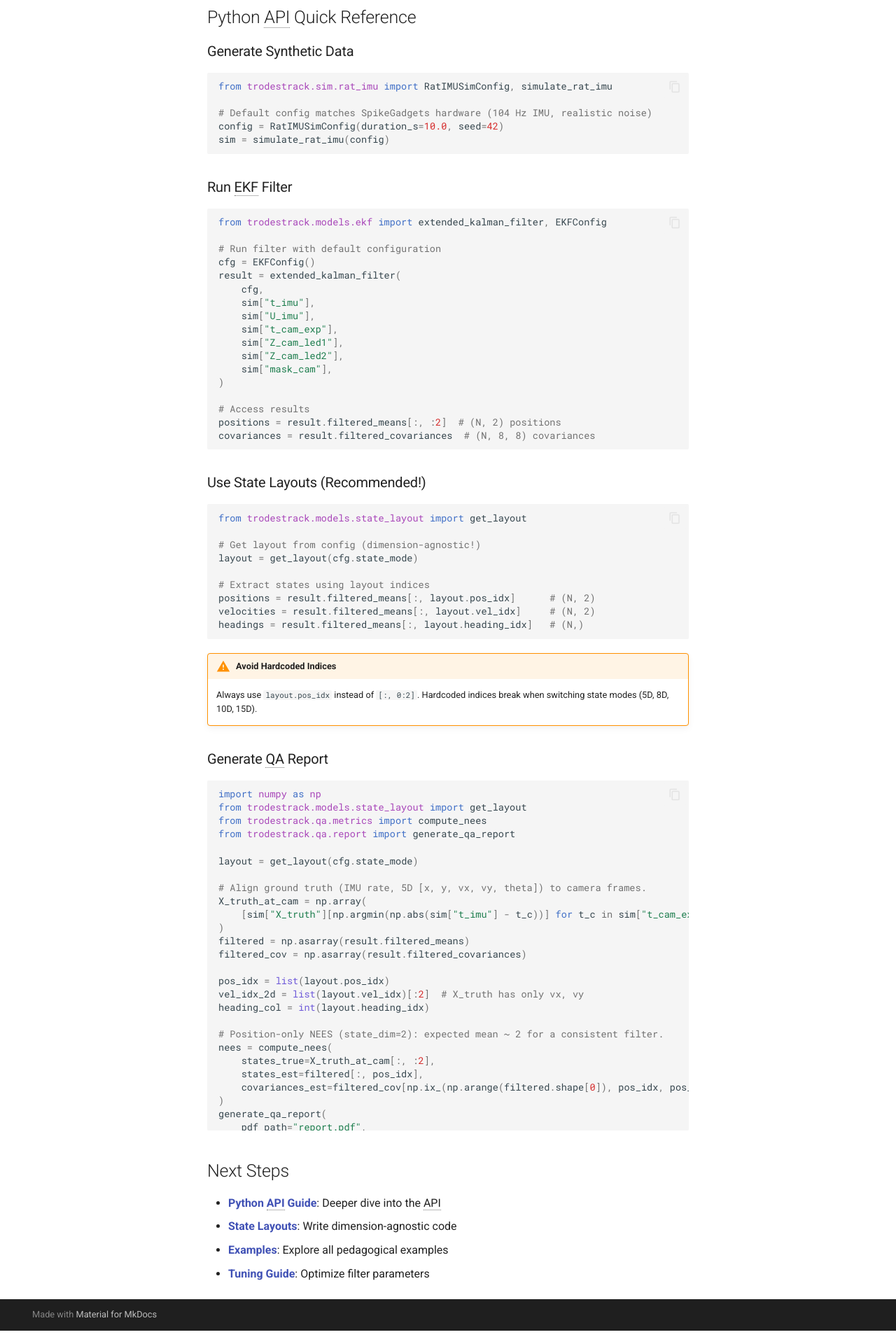
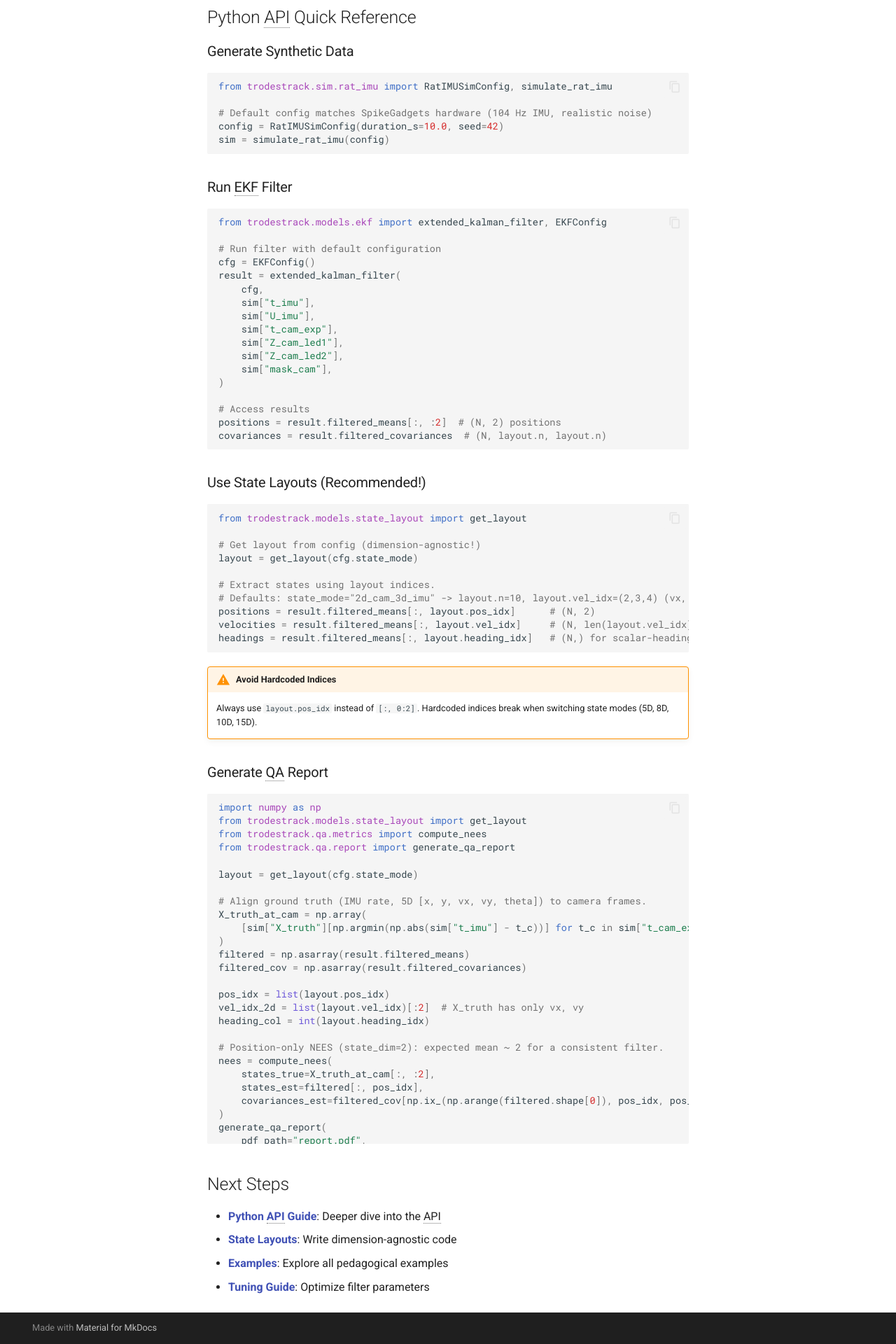
Before and after one commit to edeno/trodestrack, an MkDocs documentation site: the page built from docs/getting-started/quickstart.md, in a window 1280 px wide. Shown: the part 1577-3497 px from the top of the page at 70% size. Built offline with MkDocs 1.6.1 and Material for MkDocs 9.7.7, drawn with Linux system fonts in a browser that asks for light colours; comment, search, counter and statistics services are not loaded.

Commit message:
Make remaining shape comments layout-aware; align TROUBLESHOOTING NEES
P2 (stale shape annotations): docs/getting-started/quickstart.md and
docs/getting-started/python-api.md still annotated default-config EKF
outputs as (N, 8, 8) covariance and (N, 2) velocities, but EKFConfig()
defaults to state_mode="2d_cam_3d_imu" with layout.n=10 and a 3D vel_idx.
Update to layout-aware comments: covariances (N, layout.n, layout.n),
velocities (N, len(layout.vel_idx)). Add a brief note at the layout-
aware extraction site naming the actual default mode and its vel_idx
shape so readers don't rederive it from internal source.

P2 (TROUBLESHOOTING NEES centering): The Quick Diagnostic checklist at
line 66 and the NEES Inconsistency symptom at line 640 said "centered
around 8.0", contradicting the same section's just-corrected
overconfident/underconfident thresholds (NEES > 4.0 / NEES < 1.0) for
position-only NEES. Replace via replace_all with "centered around 2.0
(position-only NEES; expected mean equals state_dim)" so the centering
reference matches the action thresholds.

Verified end-to-end with default EKFConfig(): state_mode=2d_cam_3d_imu,
layout.n=10, filtered_means (N, 10), filtered_covariances (N, 10, 10),
velocities (N, 3). Final grep across README+docs/ for "around 8.0",
"state_dim=8", "expected: 8.0", and "target...8.0" returns no matches.
docs/user-guide/state-layouts.md keeps its (N, 8, 8) annotation because
that snippet explicitly sets state_mode="2d_full" at the top.

Co-Authored-By: Claude Opus 4.7 (1M context) <noreply@anthropic.com>

````diff
--- a/docs/getting-started/quickstart.md
+++ b/docs/getting-started/quickstart.md
@@ -87,7 +87,7 @@ result = extended_kalman_filter(
 
 # Access results
 positions = result.filtered_means[:, :2]  # (N, 2) positions
-covariances = result.filtered_covariances  # (N, 8, 8) covariances
+covariances = result.filtered_covariances  # (N, layout.n, layout.n)
 ```
 
 ### Use State Layouts (Recommended!)
@@ -98,10 +98,11 @@ from trodestrack.models.state_layout import get_layout
 # Get layout from config (dimension-agnostic!)
 layout = get_layout(cfg.state_mode)
 
-# Extract states using layout indices
+# Extract states using layout indices.
+# Defaults: state_mode="2d_cam_3d_imu" -> layout.n=10, layout.vel_idx=(2,3,4) (vx, vy, vz).
 positions = result.filtered_means[:, layout.pos_idx]      # (N, 2)
-velocities = result.filtered_means[:, layout.vel_idx]     # (N, 2)
-headings = result.filtered_means[:, layout.heading_idx]   # (N,)
+velocities = result.filtered_means[:, layout.vel_idx]     # (N, len(layout.vel_idx))
+headings = result.filtered_means[:, layout.heading_idx]   # (N,) for scalar-heading layouts
 ```
 
 !!! warning "Avoid Hardcoded Indices"
````
Also changed, not shown: docs/TROUBLESHOOTING.md (+2 -2 lines), docs/getting-started/python-api.md (+4 -3 lines).
